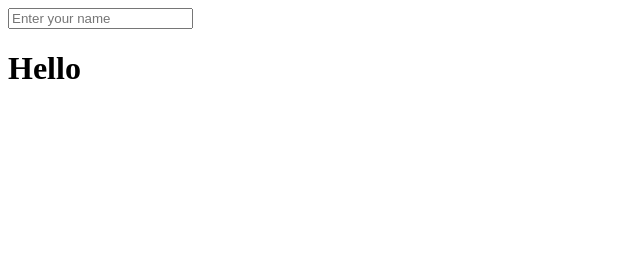
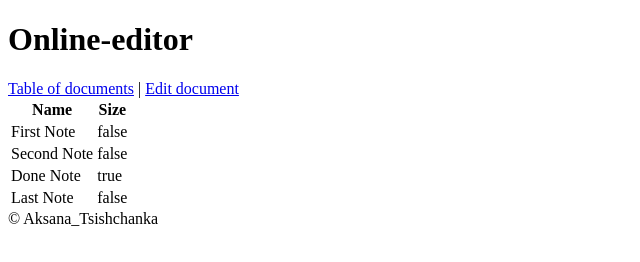
Before and after one commit to Aksana-Tsishchanka/online-editor, a website: page index.html in a window 1280 px wide. Shown: the whole page, without its empty margins (0-640 px from the left). Drawn offline with nearby package versions, Linux system fonts and the light colour scheme.

Commit message:
add table in index.html

```diff
--- a/index.html
+++ b/index.html
@@ -1,12 +1,54 @@
 <!DOCTYPE html>
 <html>
-<head><title>Online-editor</title> </head>
+	<head>
+		<meta charset="UTF-8">
+		<title>Online-editor</title>
+		<script type="text/javascript" src="folder_components\angular\angular.js"></script>
+	<!--<script type="text/javascript" src="folder_components\angular-ui-router\angular-ui-router.js"></script>-->
+		<script type="text/javascript">
+			angular.module('listDocApp',[ ])
+				.controller('ListDocCtrl', [function(){
+					var self = this;
 
-	<body ng-app>
-	<input type="text" ng-model="name" placeholder="Enter your name">
+					self.docs = [
+						{name: 'First Note', done: false},
+						{name: 'Second Note', done: false},
+						{name: 'Done Note', done: true},
+						{name: 'Last Note', done: false}
+					];
+				}]);
 
-	<!--<h1>Hello <span ng-bind="name"></span></h1>-->
+		</script>
 
-	<h1>Hello {{ name }}</h1>
-	<script type="text/javascript" src="bower_components\angular\angular.js"></script>
+	</head>
+
+	<body ng-app="listDocApp">
+		<header>
+    		<h1>Online-editor</h1>
+  		</header>
+  		<nav>
+  				<a href="#/home" ui-sref="home">Table of documents</a> | <a href="#/about" ui-sref="edit">Edit document</a>
+  		</nav>
+
+  		<article>
+  			<table ng-controller="ListDocCtrl as ctr">
+  				<thead>
+  						<th>Name</th>
+  						<th>Size</th>
+
+  				</thead>
+  				<tbody>
+  					<tr ng-repeat="doc in ctr.docs">
+  						<td ng-bind="doc.name"></td>
+  						<td ng-bind="doc.done"></td>
+  					</tr>
+  				</tbody>
+			</table>
+  		</article>
+  		<footer>
+    		&#169; Aksana_Tsishchanka
+  		</footer>
+
+
+	</body>
 </html>
```
